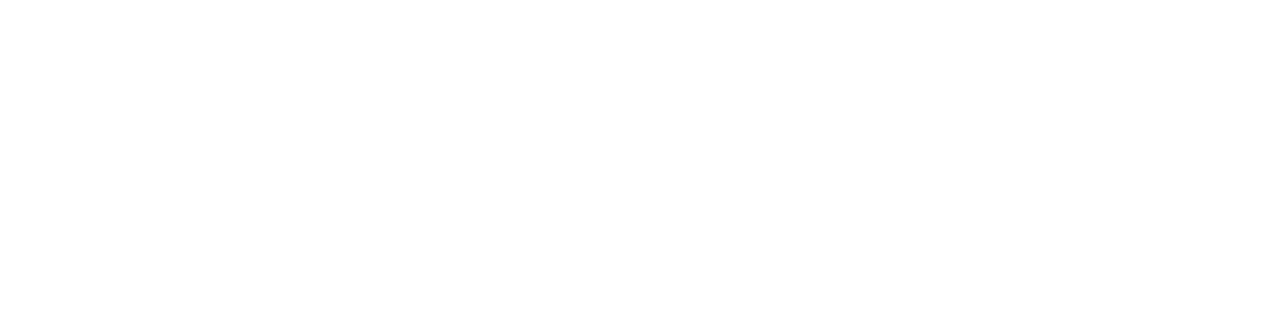
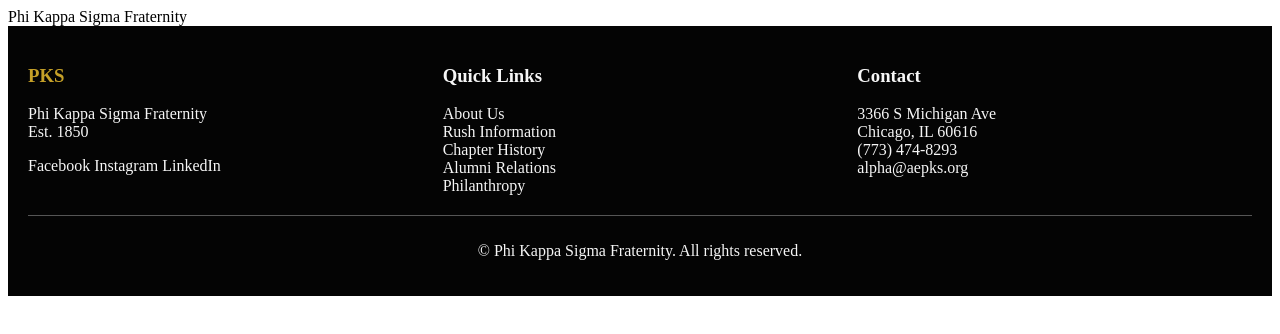
Before and after one commit to dfigueredo0/aepks-website, a plain HTML site: page index.html in a window 1280 px wide. Drawn offline with Linux system fonts and the light colour scheme.

Commit message:
Footer added

```diff
--- a/index.html
+++ b/index.html
@@ -1,5 +1,5 @@
 <!DOCTYPE html>
-<html lang="en">
+<html lang="en-US">
   <head>
     <meta charset="utf-8" />
     <meta name="viewport" content="width=device-width, initial-scale=1.0" />
@@ -8,7 +8,67 @@
       content="Home page for Alpha Epsilon of Phi Kappa Sigma"
     />
 
-    <title>Home &ndash; Alpha Epsilon of Phi Kappa Sigma</title>
-    <link rel="icon" type="image/gif/png" href="favicon.ico" />
+    <title>Alpha Epsilon of Phi Kappa Sigma</title>
+
+    <!-- Standard ICO -->
+    <link rel="icon" href="favicon.ico" type="image/x-icon" />
+
+    <!-- PNG fallback -->
+    <link rel="icon" href="favicon.png" type="image/png" sizes="256x256" />
+
+    <link rel="stylesheet" href="styles/text.css" />
+    <link rel="stylesheet" href="styles/footer.css" />
   </head>
+
+  <body>
+    <div>Phi Kappa Sigma Fraternity</div>
+  </body>
+
+  <footer>
+    <div class="footer-content">
+      <div class="footer-column">
+        <h3 class="letters">PKS</h3>
+        <p style="color: #f6f6f6">Phi Kappa Sigma Fraternity<br />Est. 1850</p>
+        <div>
+          <a class="icon">Facebook</a>
+          <a class="icon">Instagram</a>
+          <a class="icon">LinkedIn</a>
+        </div>
+      </div>
+      <div class="footer-column">
+        <h3>Quick Links</h3>
+        <ul class="no-bullets" style="color: #f6f6f6">
+          <li>About Us</li>
+          <li>Rush Information</li>
+          <li>Chapter History</li>
+          <li>Alumni Relations</li>
+          <li>Philanthropy</li>
+        </ul>
+      </div>
+
+      <div class="footer-column">
+        <h3>Contact</h3>
+        <ul class="no-bullets" style="color: #f6f6f6">
+          <li>
+            <i></i>
+            <!-- TODO: pointer loc icon -->
+            3366 S Michigan Ave<br />Chicago, IL 60616
+          </li>
+          <li>
+            <i></i>
+            <!-- TODO: phone icon -->
+            (773) 474-8293
+          </li>
+          <li>
+            <i></i>
+            <!-- TODO: mail icon -->
+            alpha@aepks.org
+          </li>
+        </ul>
+      </div>
+    </div>
+    <div class="footer-bottom">
+      <p>&#169; Phi Kappa Sigma Fraternity. All rights reserved.</p>
+    </div>
+  </footer>
 </html>
--- /dev/null
+++ b/styles/footer.css
@@ -0,0 +1,34 @@
+footer {
+  background-color: #040404;
+  color: #f6f6f6;
+  padding: 20px;
+  flex-direction: column;
+}
+
+.footer-content {
+  display: flex;
+  justify-content: space-between;
+  flex-wrap: wrap;
+  gap: 20px;
+}
+
+.footer-column {
+  flex: 1;
+  min-width: 200px;
+}
+
+.footer-bottom {
+  margin-top: 20px;
+  border-top: 1px solid #555;
+  padding-top: 10px;
+  display: flex;
+  flex-direction: column;
+  align-items: center;
+  text-align: center;
+}
+
+.footer-links a {
+  margin: 0 10px;
+  color: #f6f6f6;
+  text-decoration: none;
+}
--- /dev/null
+++ b/styles/general.css
@@ -0,0 +1,5 @@
+footer {
+  display: flex;
+  flex-direction: row;
+  background-color: #040404;
+}
--- /dev/null
+++ b/styles/text.css
@@ -0,0 +1,25 @@
+.letters {
+  color: #c5a028;
+}
+
+.rights {
+  color: #f6f6f6;
+}
+
+.icon {
+  color: #f6f6f6;
+}
+
+.footerquicklink {
+  color: #f6f6f6;
+}
+
+.footercontact {
+  color: #f6f6f6;
+}
+
+.no-bullets {
+  list-style: none;
+  padding-left: 0;
+  margin: 0;
+}
```
Also changed, not shown: styles/header.css (added, +16 -0 lines), favicon.ico (deleted), img/favicon.ico (added), img/favicon.png (added).
